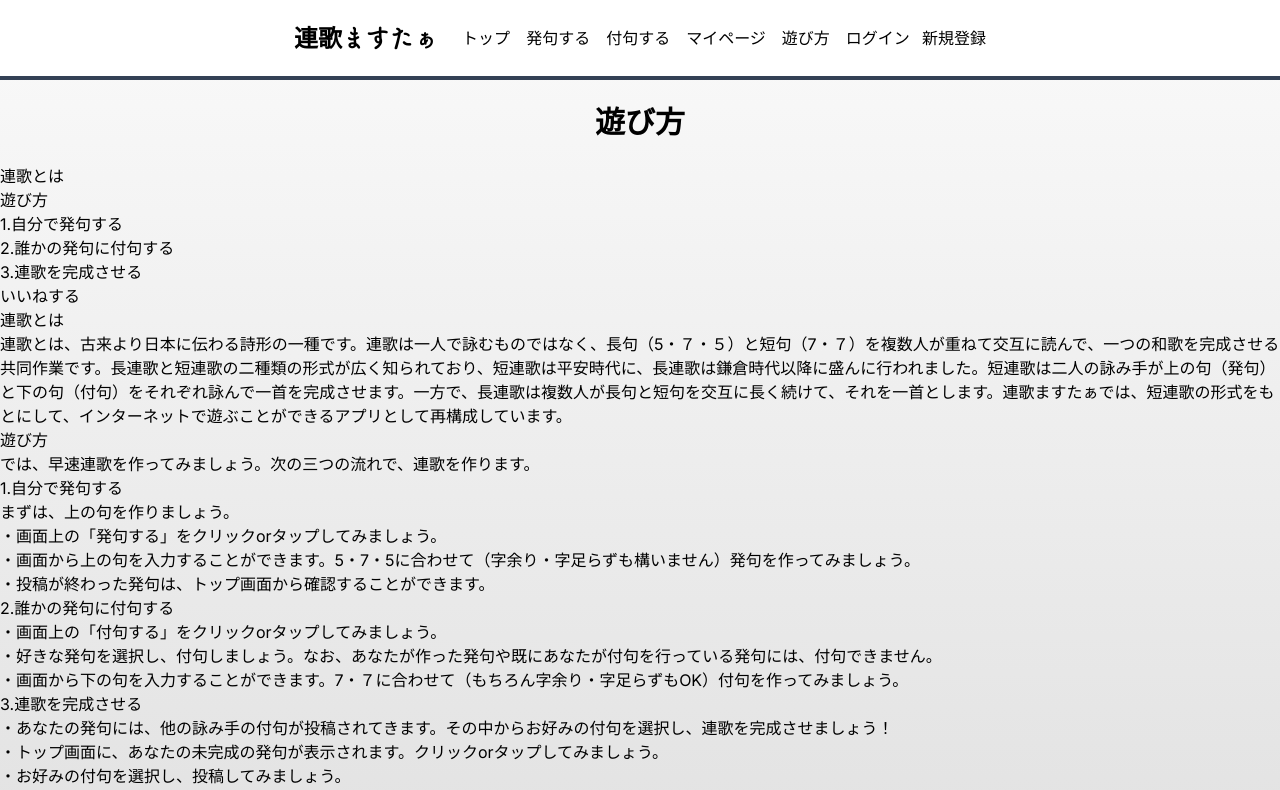
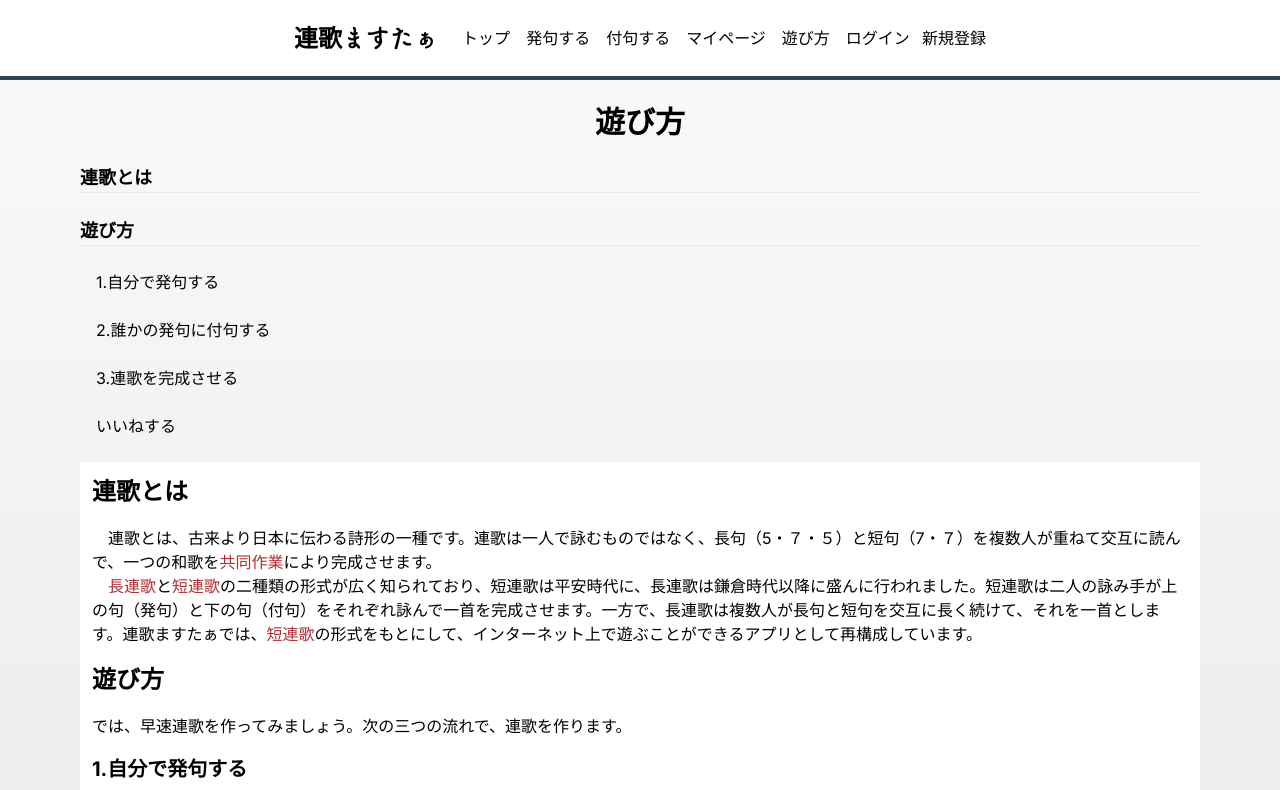
Before and after one commit to IkkiKyomoto/renga-master, a Next.js app: page /instruction in a window 1280 px wide. Shown: the top 790 px of the page. Built offline with nearby package versions, Linux system fonts and the light colour scheme; no server answers.

Commit message:
add:instruction page style

```diff
--- a/src/app/instruction/page.tsx
+++ b/src/app/instruction/page.tsx
@@ -1,49 +1,50 @@
 'use client'
 
 import Link from "next/link";
+import '@/app/ui/instruction/instruction.css'
 
 export default function Page() {
   return (
     <div>
       <h1 className="text-center text-3xl font-bold mb-6 mt-6">遊び方</h1>
-      <nav>
-        <ul>
-          <li><Link href='/instruction#whats_renga'>連歌とは</Link></li>
-          <li><Link href='/instruction#instruction'>遊び方</Link></li>
+      <nav className="ml-20 mb-6 mr-20">
+        <ul className="">
+          <li className="font-bold text-lg mb-6 border-b"><Link href='/instruction#whats_renga'>連歌とは</Link></li>
+          <li className="font-bold text-lg mb-6 border-b"><Link href='/instruction#instruction'>遊び方</Link></li>
           <li>
             <ul>
-            <li><Link href='/instruction#instruction-1'>1.自分で発句する</Link></li>
-            <li><Link href='/instruction#instruction-2'>2.誰かの発句に付句する</Link></li>
-            <li><Link href='/instruction#instruction-3'>3.連歌を完成させる</Link></li>
-            <li><Link href='/instruction#instruction-like'>いいねする</Link></li>
+            <li className="mb-6">　<Link href='/instruction#instruction-1'>1.自分で発句する</Link></li>
+            <li className="mb-6">　<Link href='/instruction#instruction-2'>2.誰かの発句に付句する</Link></li>
+            <li className="mb-6">　<Link href='/instruction#instruction-3'>3.連歌を完成させる</Link></li>
+            <li className="mb-6">　<Link href='/instruction#instruction-like'>いいねする</Link></li>
             </ul>
             </li>
 
         </ul>
 
       </nav>
-      <article >
+      <article id="instruction__article" className="mr-20 ml-20 bg-white p-3 mb-20">
         <h2>連歌とは</h2>
-        <p>連歌とは、古来より日本に伝わる詩形の一種です。連歌は一人で詠むものではなく、長句（5・７・５）と短句（7・７）を複数人が重ねて交互に読んで、一つの和歌を完成させる共同作業です。長連歌と短連歌の二種類の形式が広く知られており、短連歌は平安時代に、長連歌は鎌倉時代以降に盛んに行われました。短連歌は二人の詠み手が上の句（発句）と下の句（付句）をそれぞれ詠んで一首を完成させます。一方で、長連歌は複数人が長句と短句を交互に長く続けて、それを一首とします。連歌ますたぁでは、短連歌の形式をもとにして、インターネットで遊ぶことができるアプリとして再構成しています。</p>
+        <p>　連歌とは、古来より日本に伝わる詩形の一種です。連歌は一人で詠むものではなく、長句（5・７・５）と短句（7・７）を複数人が重ねて交互に読んで、一つの和歌を<span className="emphasis">共同作業</span>により完成させます。<br/>　<span className="emphasis">長連歌</span>と<span className="emphasis">短連歌</span>の二種類の形式が広く知られており、短連歌は平安時代に、長連歌は鎌倉時代以降に盛んに行われました。短連歌は二人の詠み手が上の句（発句）と下の句（付句）をそれぞれ詠んで一首を完成させます。一方で、長連歌は複数人が長句と短句を交互に長く続けて、それを一首とします。連歌ますたぁでは、<span className="emphasis">短連歌</span>の形式をもとにして、インターネット上で遊ぶことができるアプリとして再構成しています。</p>
 
         <h2 id="instruction">遊び方</h2>
-        <p>では、早速連歌を作ってみましょう。次の三つの流れで、連歌を作ります。</p>
-        <h3 id="instruction-1">1.自分で発句する</h3>
+        <p >では、早速連歌を作ってみましょう。次の三つの流れで、連歌を作ります。</p>
+        <h3  id="instruction-1">1.自分で発句する</h3>
         <p>まずは、上の句を作りましょう。</p>
-        <p>・画面上の「発句する」をクリックorタップしてみましょう。</p>
-        <p>・画面から上の句を入力することができます。5・7・5に合わせて（字余り・字足らずも構いません）発句を作ってみましょう。</p>
-        <p>・投稿が終わった発句は、トップ画面から確認することができます。</p>
+        <p>一. 画面上の「<span className="emphasis">発句する</span>」をクリックorタップしてみましょう。</p>
+        <p>二. 画面から上の句を<span className="emphasis">入力</span>することができます。5・7・5に合わせて（字余り・字足らずも構いません）発句を作ってみましょう。</p>
+        <p>三. 投稿が終わった発句は、<span className="emphasis">トップ画面から確認</span>することができます。</p>
         <h3 id="instruction-2">2.誰かの発句に付句する</h3>
-        <p>・画面上の「付句する」をクリックorタップしてみましょう。</p>
-        <p>・好きな発句を選択し、付句しましょう。なお、あなたが作った発句や既にあなたが付句を行っている発句には、付句できません。</p>
-        <p>・画面から下の句を入力することができます。7・７に合わせて（もちろん字余り・字足らずもOK）付句を作ってみましょう。</p>
+        <p>一. 画面上の「<span className="emphasis">付句する</span>」をクリックorタップしてみましょう。</p>
+        <p>二. <span className="emphasis">好きな発句</span>を選択し、<span className="emphasis">付句</span>しましょう。なお、あなたが作った発句や既にあなたが付句を行っている発句には、付句できません。</p>
+        <p>三. 画面から下の句を<span className="emphasis">入力</span>することができます。7・７に合わせて（もちろん字余り・字足らずもOK）付句を作ってみましょう。</p>
         <h3 id="instruction-3">3.連歌を完成させる</h3>
-        <p>・あなたの発句には、他の詠み手の付句が投稿されてきます。その中からお好みの付句を選択し、連歌を完成させましょう！</p>
-        <p>・トップ画面に、あなたの未完成の発句が表示されます。クリックorタップしてみましょう。</p>
-        <p>・お好みの付句を選択し、投稿してみましょう。</p>
-        <p>・連歌が完成しました！トップ画面から確認することができます。</p>
+        <p>一. あなたの発句には、<span className="emphasis">他の詠み手の付句</span>が投稿されてきます。その中からお好みの付句を<span className="emphasis">選択</span>し、連歌を完成させましょう！</p>
+        <p>二. <span className="emphasis">トップ画面</span>に、あなたの<span className="emphasis">未完成の発句</span>が表示されます。クリックorタップしてみましょう。</p>
+        <p>三. お好みの付句を<span className="emphasis">選択</span>し、投稿してみましょう。</p>
+        <p>四. 連歌が完成しました！<span className="emphasis">トップ画面から確認</span>することができます。</p>
         <h3 id="instruction-like">いいねする</h3>
-        <p>・トップ画面に表示される連歌の中で、気に入ったものには良を送信することができます。良の数によって人気連歌の並び順が決まります。気に入った連歌にはどんどん良をつけましょう！</p>
+        <p>トップ画面に表示される連歌の中で、気に入ったものには<span className="emphasis">良を送信</span>することができます。良の数によって人気連歌の並び順が決まります。気に入った連歌にはどんどん良をつけましょう！</p>
       </article>
     </div>
   );
--- /dev/null
+++ b/src/app/ui/instruction/instruction.css
@@ -0,0 +1,27 @@
+#instruction__article h1 {
+    font-size: 2rem;
+    margin-bottom: 1rem;
+    font-weight: bold;
+}
+
+#instruction__article h2 {
+    font-size: 1.5rem;
+    margin-bottom: 1rem;
+    font-weight: bold;
+}
+
+#instruction__article h3 {
+    font-size: 1.25rem;
+    margin-bottom: 1rem;
+    font-weight: bold;
+}
+
+
+#instruction__article p {
+    font-size: 1rem;
+    margin-bottom: 1rem;
+}
+
+.emphasis {
+    color: #B22D35;
+}
```
